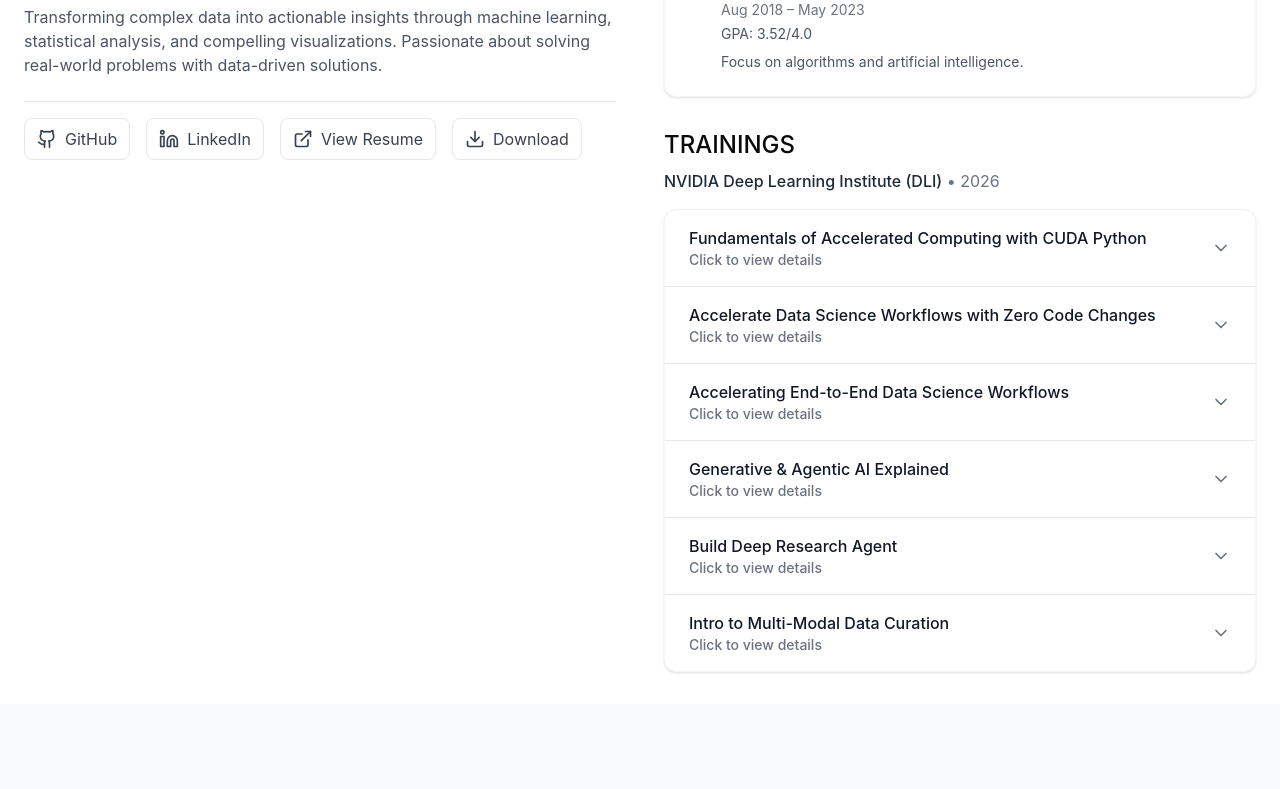
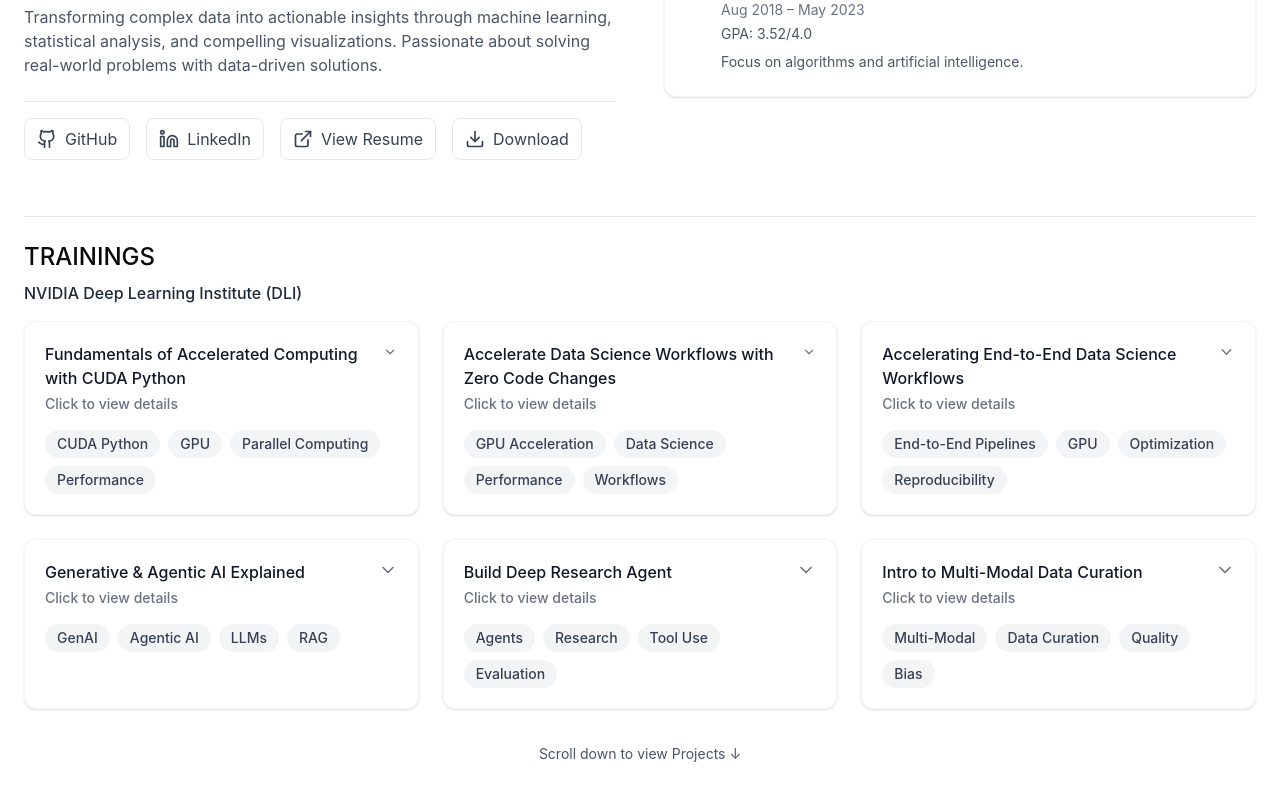
Before and after one commit to Esha7498/Esha7498.github.io, a React (Vite) app in the folder Data Scientist Portfolio/: page / in a window 1280 px wide. Shown: the part 427-1216 px from the top of the page. Built offline with nearby package versions, Linux system fonts and the light colour scheme.

Commit message:
Update MainContent.tsx

```diff
--- a/Data Scientist Portfolio/src/app/components/MainContent.tsx
+++ b/Data Scientist Portfolio/src/app/components/MainContent.tsx
@@ -75,7 +75,6 @@
       <div className="grid lg:grid-cols-2 gap-12">
         {/* Left Column */}
         <div className="space-y-8">
-          {/* Profile Section */}
           <div className="space-y-6">
             <div className="w-48 h-48 rounded-2xl overflow-hidden bg-gradient-to-br from-blue-100 to-purple-100">
               <ImageWithFallback
@@ -120,7 +119,6 @@
                 <span>LinkedIn</span>
               </a>
 
-              {/* View Resume */}
               <a
                 href="/e_teware_R.pdf"
                 target="_blank"
@@ -132,7 +130,6 @@
                 <span>View Resume</span>
               </a>
 
-              {/* Download Resume */}
               <a
                 href="/e_teware_R.pdf"
                 download
@@ -146,15 +143,13 @@
           </div>
         </div>
 
-        {/* Right Column (Education + Trainings) */}
+        {/* Right Column (Education) */}
         <div className="space-y-8">
-          {/* Education */}
           <div className="space-y-4 pt-4 border-t border-gray-200">
             <h3 className="text-2xl">EDUCATION</h3>
 
             <div className="bg-white p-6 rounded-xl shadow-sm border border-gray-100">
               <div className="space-y-6">
-                {/* MS */}
                 <div className="flex items-start gap-3">
                   <GraduationCap className="w-5 h-5 text-blue-600 mt-1 flex-shrink-0" />
                   <div>
@@ -170,7 +165,6 @@
 
                 <div className="border-t border-gray-200" />
 
-                {/* BS */}
                 <div className="flex items-start gap-3">
                   <GraduationCap className="w-5 h-5 text-blue-600 mt-1 flex-shrink-0" />
                   <div>
@@ -185,36 +179,43 @@
                 </div>
               </div>
             </div>
+          </div>
+        </div>
 
-            {/* Trainings (under Education) */}
-            <div className="mt-8">
+        {/* ✅ Full-width Trainings row (spans both columns) */}
+        <div className="lg:col-span-2">
+          <div className="mt-2 pt-6 border-t border-gray-200">
+            <div className="flex items-end justify-between gap-4 flex-wrap">
+              <div>
                 <h3 className="text-2xl">TRAININGS</h3>
-
-              {/* Provider visible (outside dropdowns) */}
                 <p className="text-gray-600 mt-2">
                   <span className="font-medium text-gray-800">
                     NVIDIA Deep Learning Institute (DLI)
                   </span>
-                <span className="text-gray-500"> • 2026</span>
+                  <span className="text-gray-500"> </span>
                 </p>
+              </div>
+            </div>
 
-              <div className="mt-4 bg-white rounded-xl shadow-sm border border-gray-100 overflow-hidden">
+            {/* Cards like Skills + dropdown */}
+            <div className="mt-4 grid gap-6 md:grid-cols-2 lg:grid-cols-3">
               {dliTrainings.map((t, idx) => {
                 const isOpen = openIndex === idx;
 
                 return (
                   <div
                     key={t.title}
-                      className="border-b border-gray-200 last:border-b-0"
+                    className="bg-white rounded-xl shadow-sm border border-gray-100 overflow-hidden hover:shadow-lg transition"
                   >
                     <button
                       type="button"
                       onClick={() => setOpenIndex(isOpen ? null : idx)}
-                        className="w-full flex items-center justify-between gap-4 px-6 py-4 text-left hover:bg-gray-50 transition"
+                      className="w-full text-left p-5 hover:bg-gray-50 transition"
                     >
+                      <div className="flex items-start justify-between gap-3">
                         <div>
                           <p className="text-gray-900">{t.title}</p>
-                          <p className="text-sm text-gray-500">Click to view details</p>
+                          <p className="text-sm text-gray-500 mt-1">Click to view details</p>
                         </div>
 
                         <ChevronDown
@@ -222,18 +223,10 @@
                             isOpen ? 'rotate-180' : ''
                           }`}
                         />
-                      </button>
+                      </div>
 
-                      {isOpen && (
-                        <div className="px-6 pb-5">
-                          <ul className="text-gray-600 mb-4 list-disc pl-5 space-y-2">
-                            {t.bullets.map((b, i) => (
-                              <li key={i}>{b}</li>
-                            ))}
-                          </ul>
-
-                          <div className="flex flex-wrap gap-2">
-                            {t.tags.map((tag) => (
+                      <div className="flex flex-wrap gap-2 mt-4">
+                        {t.tags.slice(0, 5).map((tag) => (
                           <span
                             key={tag}
                             className="px-3 py-1 bg-gray-100 text-gray-700 rounded-full text-sm"
@@ -242,12 +235,30 @@
                           </span>
                         ))}
                       </div>
+                    </button>
+
+                    {isOpen && (
+                      <div className="px-5 pb-5">
+                        <ul className="text-gray-600 list-disc pl-5 space-y-2 text-sm">
+                          {t.bullets.map((b, i) => (
+                            <li key={i}>{b}</li>
+                          ))}
+                        </ul>
                       </div>
                     )}
                   </div>
                 );
               })}
             </div>
+
+            {/* Projects hint so they know to scroll */}
+            <div className="mt-8 text-center">
+              <a
+                href="#projects"
+                className="inline-flex items-center gap-2 text-sm text-gray-600 hover:text-blue-600 transition"
+              >
+                Scroll down to view Projects ↓
+              </a>
             </div>
           </div>
         </div>
```
Lines whose indentation alone changed are shown as unchanged.
